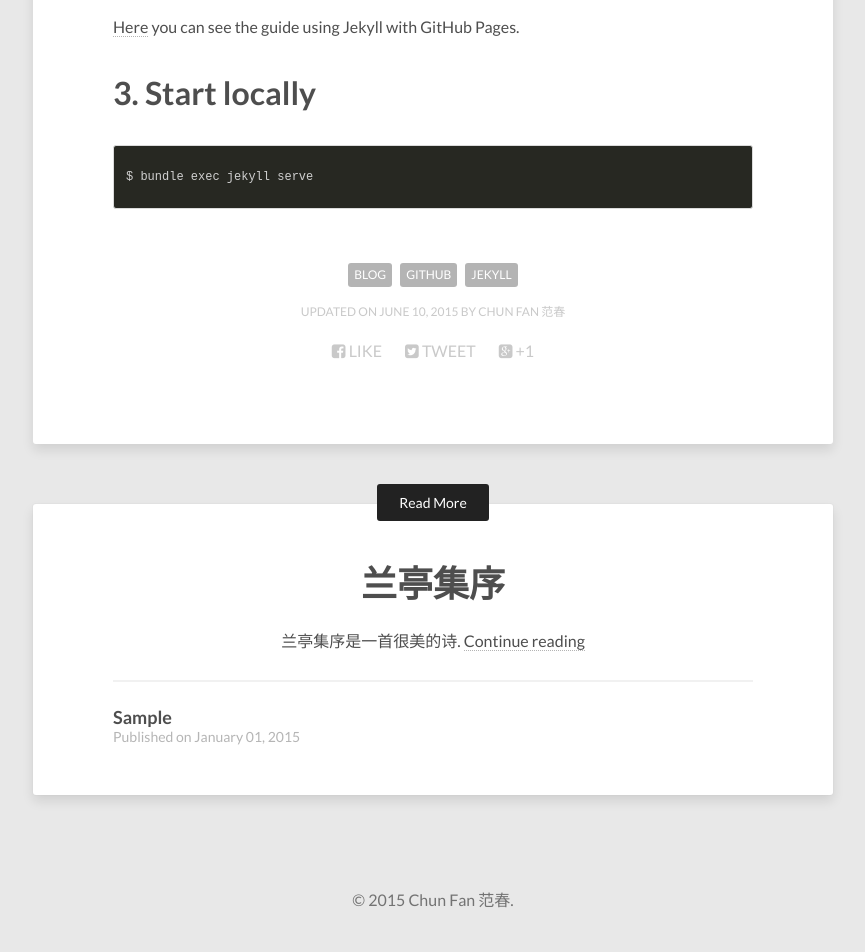
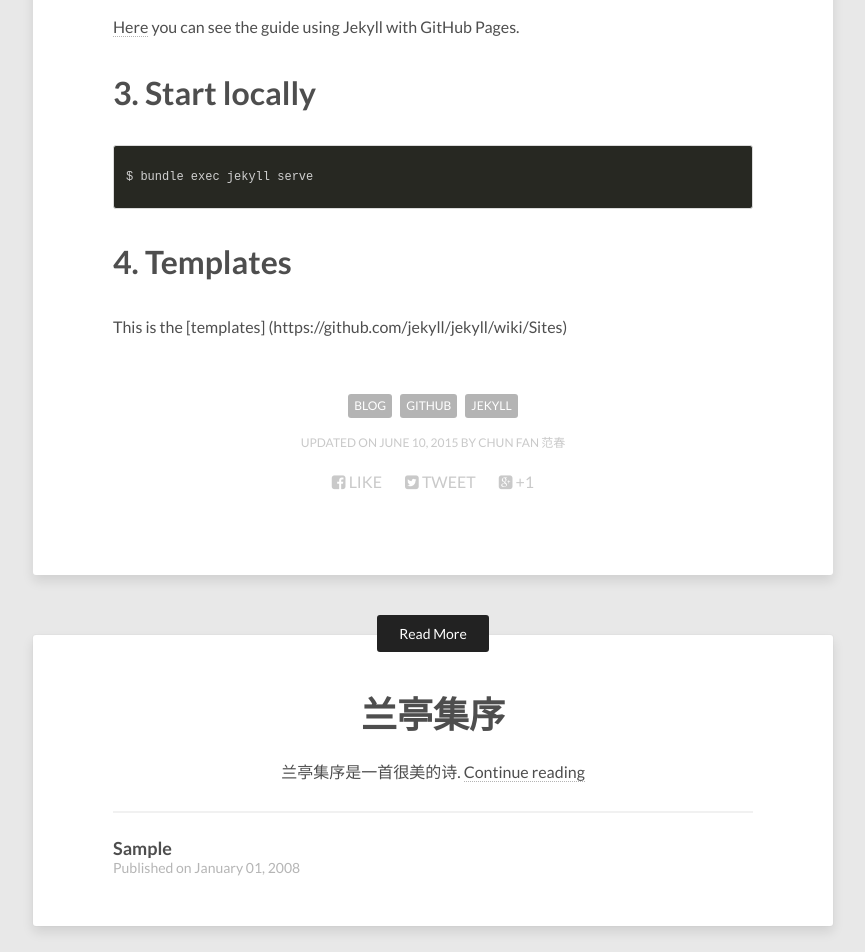
Before and after one commit to chunfantasy/blog, a Jekyll site: the page built from _posts/2015-06-10-blog.md, in a window 1280 px wide and 1400 px high, scrolled down 396 px. Shown: the part 326-1278 px from the top of the window, without its empty margins (207-1072 px from the left). Built offline with Jekyll 4.4.1, drawn with Linux system fonts in a browser that asks for light colours; nearby versions of some CDN libraries.

```diff
--- a/_posts/2015-06-10-blog.md
+++ b/_posts/2015-06-10-blog.md
@@ -3,7 +3,7 @@
 title: Own Blog With Github And Jekyll
 description: "Help your self to set up your own blog with Github and Jekyll."
 modified: 2015-06-10
-tags: [blog, github, jekyll]
+tags: [Blog, Github, Jekyll]
 comments: false
 image:
   feature: 2015-06-08-jekyll-github.png
@@ -24,3 +24,6 @@
 {% highlight html %}
 $ bundle exec jekyll serve
 {% endhighlight %}
+
+# 4. Templates
+This is the [templates] (https://github.com/jekyll/jekyll/wiki/Sites)
```
Also changed, not shown: _posts/2008-01-01-sample.md (renamed from _posts/2015-01-01-sample.md, +2 -2 lines).
